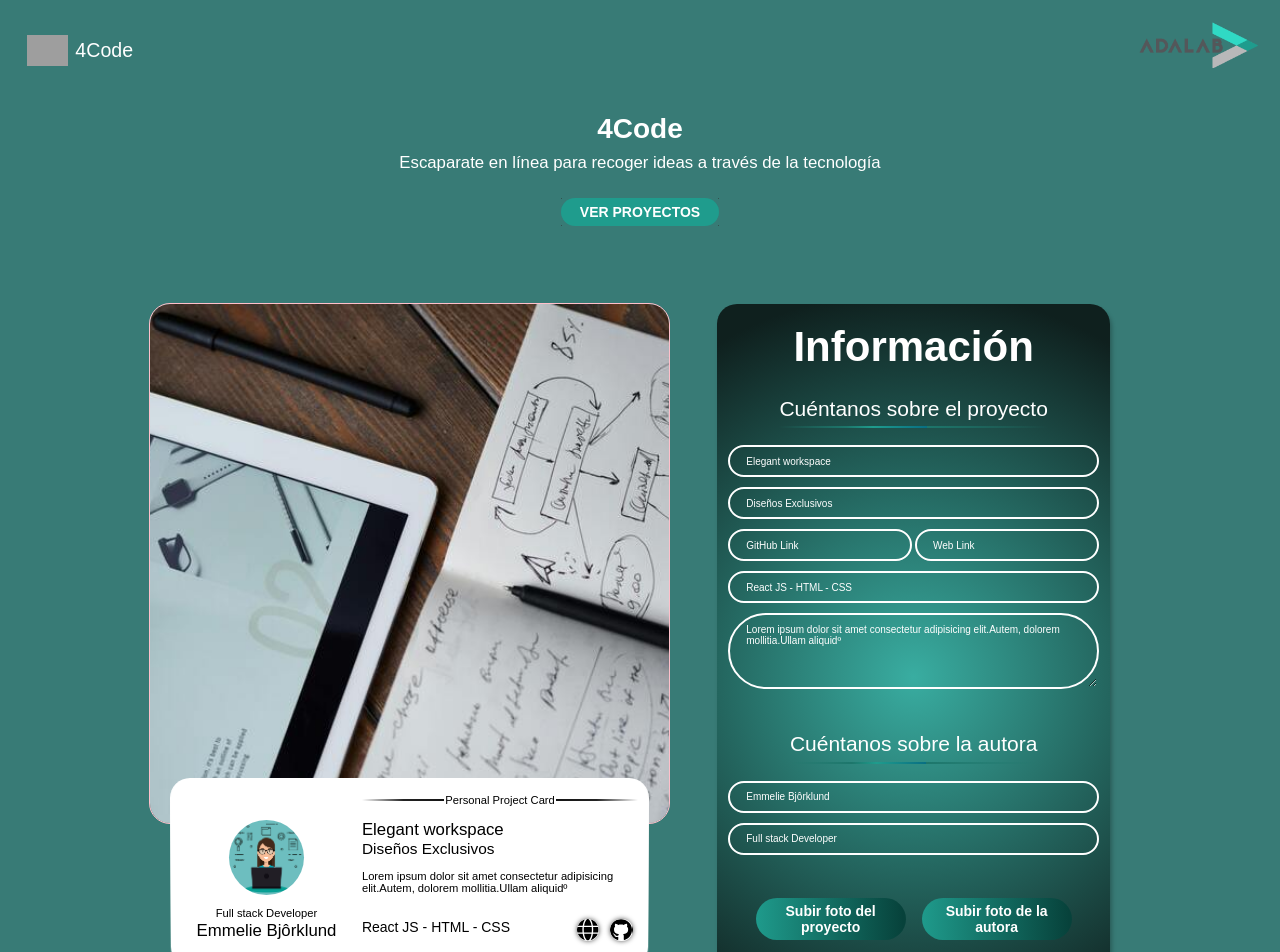
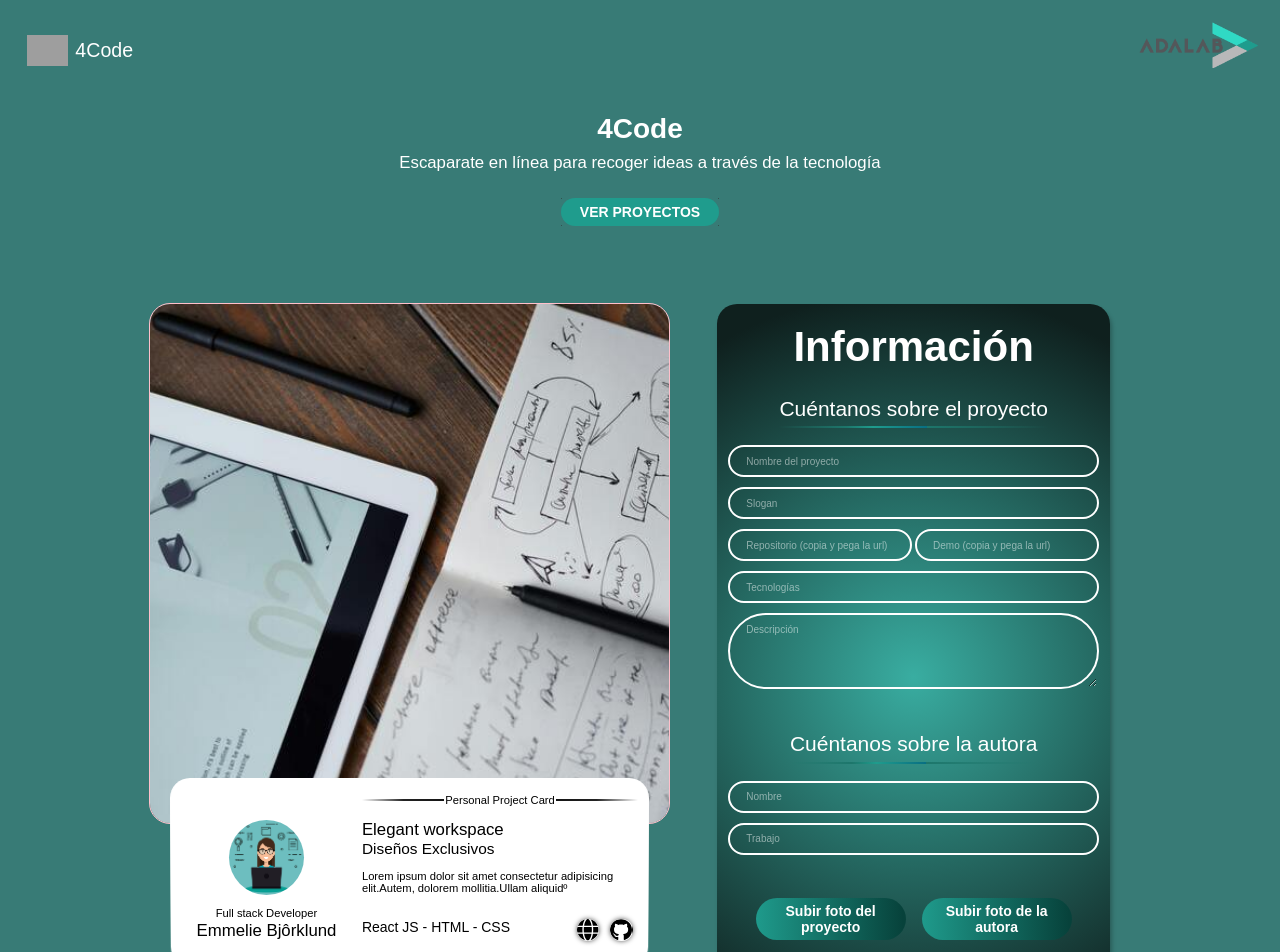
Before and after one commit to Nuria8890/ADALAB-project-module-3-team-2-ProyectosMolones, a React (Vite) app: page /#/main in a window 1280 px wide. Shown: the top 952 px of the page. Built offline with nearby package versions, Linux system fonts and the light colour scheme; grey boxes are pictures that could not be loaded.

Commit message:
Update input

```diff
--- a/src/components/Form.jsx
+++ b/src/components/Form.jsx
@@ -1,5 +1,6 @@
 import PropTypes from "prop-types";
 import GetAvatar from "./GetAvatar";
+import localStorage from "../services/localStorage";
 import "../styles/layout/Main.scss";
 
 function Form({ onChangeInput, onSubmitForm, urlCard, projectInfo }) {
@@ -31,7 +32,7 @@ function Form({ onChangeInput, onSubmitForm, urlCard, projectInfo }) {
           name="name"
           id="name"
           placeholder="Nombre del proyecto"
-          value={projectInfo.name}
+          value={localStorage.get("name") === undefined ? "" : projectInfo.name}
           onChange={handleChangeInput}
         />
         <input
@@ -40,7 +41,7 @@ function Form({ onChangeInput, onSubmitForm, urlCard, projectInfo }) {
           name="slogan"
           id="slogan"
           placeholder="Slogan"
-          value={projectInfo.slogan}
+          value={localStorage.get("slogan") === undefined ? "" : projectInfo.slogan}
           onChange={handleChangeInput}
         />
         <div className="addForm__2col">
@@ -50,7 +51,7 @@ function Form({ onChangeInput, onSubmitForm, urlCard, projectInfo }) {
             name="repo"
             id="repo"
             placeholder="Repositorio (copia y pega la url)"
-            value={projectInfo.repo}
+            value={localStorage.get("repo") === undefined ? "" : projectInfo.repo}
             onChange={handleChangeInput}
           />
           <input
@@ -59,7 +60,7 @@ function Form({ onChangeInput, onSubmitForm, urlCard, projectInfo }) {
             name="demo"
             id="demo"
             placeholder="Demo (copia y pega la url)"
-            value={projectInfo.demo}
+            value={localStorage.get("demo") === undefined ? "" : projectInfo.demo}
             onChange={handleChangeInput}
           />
         </div>
@@ -69,7 +70,7 @@ function Form({ onChangeInput, onSubmitForm, urlCard, projectInfo }) {
           name="technologies"
           id="technologies"
           placeholder="Tecnologías"
-          value={projectInfo.technologies}
+          value={localStorage.get("technologies") === undefined ? "" : projectInfo.technologies}
           onChange={handleChangeInput}
         />
         <textarea
@@ -78,7 +79,7 @@ function Form({ onChangeInput, onSubmitForm, urlCard, projectInfo }) {
           name="desc"
           id="desc"
           placeholder="Descripción"
-          value={projectInfo.desc}
+          value={localStorage.get("desc") === undefined ? "" : projectInfo.desc}
           rows="5"
           onChange={handleChangeInput}
         ></textarea>
@@ -92,7 +93,7 @@ function Form({ onChangeInput, onSubmitForm, urlCard, projectInfo }) {
           name="autor"
           id="autor"
           placeholder="Nombre"
-          value={projectInfo.autor}
+          value={localStorage.get("autor") === undefined ? "" : projectInfo.autor}
           onChange={handleChangeInput}
         />
         <input
@@ -101,7 +102,7 @@ function Form({ onChangeInput, onSubmitForm, urlCard, projectInfo }) {
           name="job"
           id="job"
           placeholder="Trabajo"
-          value={projectInfo.job}
+          value={localStorage.get("job") === undefined ? "" : projectInfo.job}
           onChange={handleChangeInput}
         />
       </fieldset>
```
